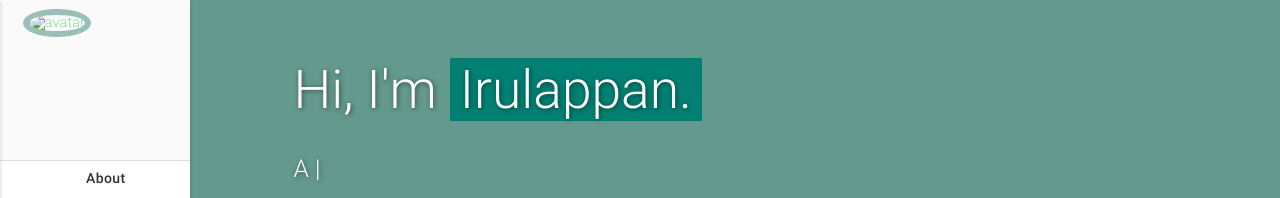
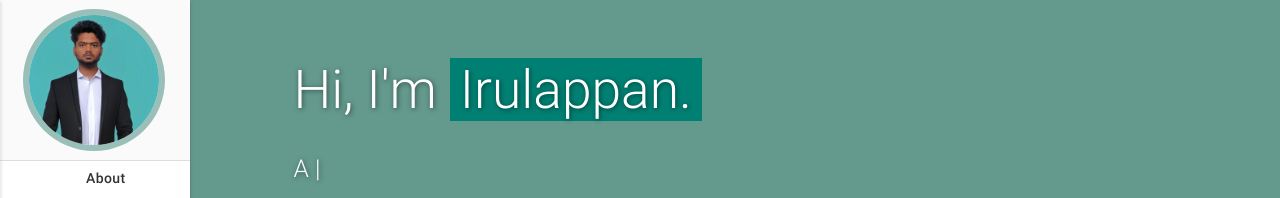
Before and after one commit to irulappan151204/portfolio, a plain HTML site: page index.html in a window 1280 px wide. Shown: the top 198 px of the page. Drawn offline with nearby package versions, Linux system fonts and the light colour scheme; the site is published under a folder, as on GitHub Pages, so addresses that start at the root find nothing; some icons are missing.

Commit message:
Update index.html
add . for profile

```diff
--- a/index.html
+++ b/index.html
@@ -85,7 +85,7 @@
       <li class="logo">
         <a id="logo-container" aria-label="Navigate to the beginning of the page" href="#intro"
           class="brand-logo grey-blue-text">
-          <img src="/assets/img/passport-new.jpg" class="circle img-responsive profile-pic" alt="avatar">
+          <img src="./assets/img/passport-new.jpg" class="circle img-responsive profile-pic" alt="avatar">
         </a>
       </li>
 
```
